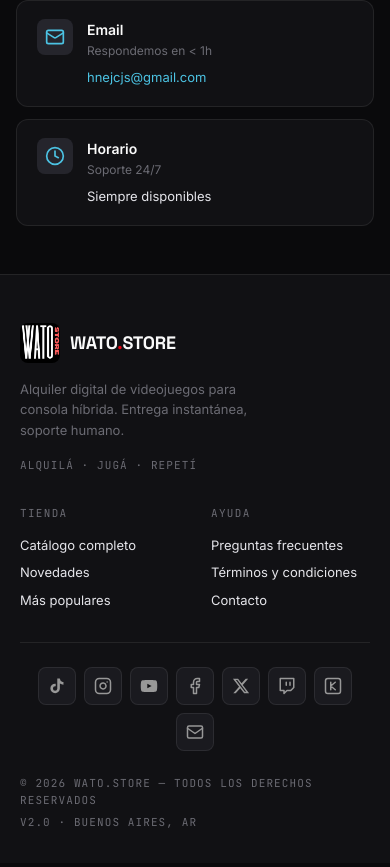
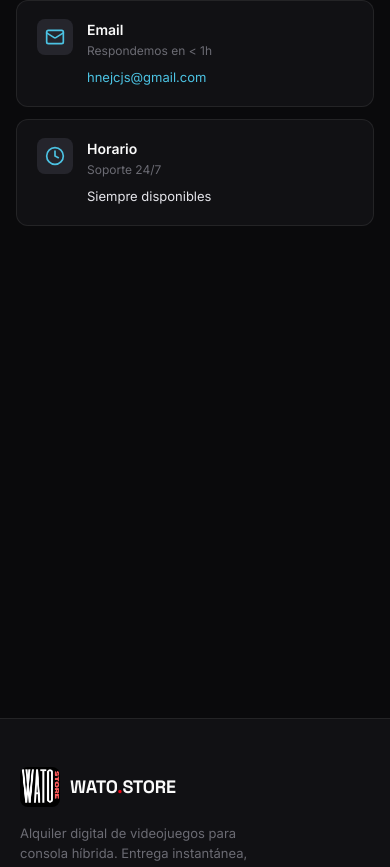
Before and after one commit to Jerow07/watostore, a React (Vite) app: page /contacto in a window 390 px wide. Shown: the part 984-1851 px from the top of the page. Built offline with nearby package versions, Linux system fonts and the light colour scheme; no server answers; the database is empty.

Commit message:
fix: restore 3D model on mobile/tablet contact page and move it to the bottom

```diff
--- a/src/routes/Contact.tsx
+++ b/src/routes/Contact.tsx
@@ -58,7 +58,7 @@ export default function Contact() {
       }}>
 
         {/* Form */}
-        <div style={{ background: 'var(--bg-1)', border: '1px solid var(--border)', borderRadius: 16, padding: isMobile ? 20 : 32 }}>
+        <div style={{ background: 'var(--bg-1)', border: '1px solid var(--border)', borderRadius: 16, padding: isMobile ? 20 : 32, order: isMobile ? 1 : undefined }}>
           {sent ? (
             <div style={{ textAlign: 'center', padding: '40px 20px' }}>
               <CheckCircle size={48} style={{ color: '#4ade80', margin: '0 auto 16px' }} />
@@ -104,15 +104,13 @@ export default function Contact() {
           )}
         </div>
 
-        {/* 3D Switch — desktop only */}
-        {!isMobile && (
-          <div style={{ height: 420, position: 'relative', zIndex: 3 }}>
-            <SwitchModel mouse={mouse} />
-          </div>
-        )}
+        {/* 3D Switch */}
+        <div style={{ height: 420, position: 'relative', zIndex: 3, order: isMobile ? 3 : undefined }}>
+          <SwitchModel mouse={mouse} />
+        </div>
 
         {/* Contact cards */}
-        <div style={{ display: 'grid', gap: 12, alignContent: 'start' }}>
+        <div style={{ display: 'grid', gap: 12, alignContent: 'start', order: isMobile ? 2 : undefined }}>
           {[
             { icon: <MessageSquare size={20} />, title: 'WhatsApp', sub: 'Respuesta inmediata', detail: `+${STORE_CONFIG.whatsapp}`, href: `https://wa.me/${STORE_CONFIG.whatsapp}`, color: '#4CC3E3' },
             { icon: <Mail size={20} />, title: 'Email', sub: 'Respondemos en < 1h', detail: STORE_CONFIG.email, href: `mailto:${STORE_CONFIG.email}`, color: '#4CC3E3' },
```
